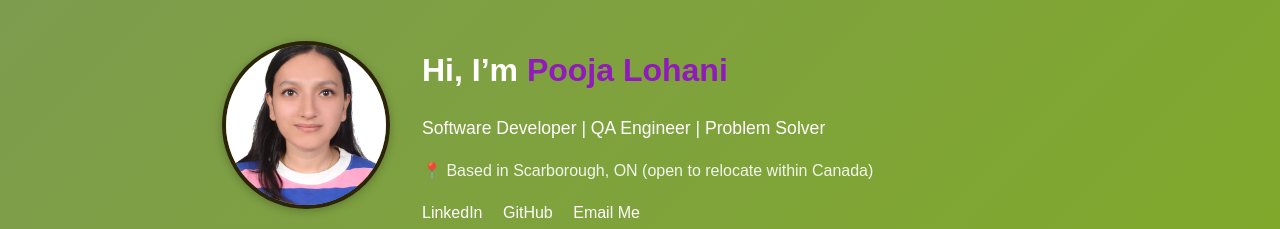
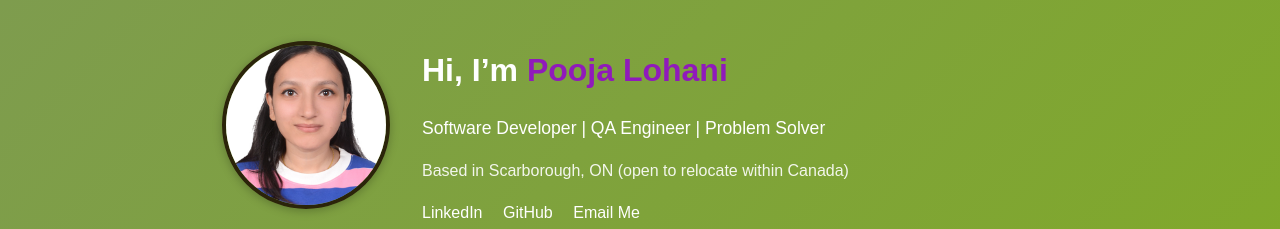
Before and after one commit to pooja02082020/pooja-portfolio, a plain HTML site: page index.html in a window 1280 px wide. Shown: the top 229 px of the page. Drawn offline with Linux system fonts and the light colour scheme.

Commit message:
change the file name

```diff
--- a/index.html
+++ b/index.html
@@ -14,7 +14,7 @@
       <div class="intro-text">
         <h1>Hi, I’m <span class="highlight-name">Pooja Lohani</span></h1>
         <p class="role">Software Developer | QA Engineer | Problem Solver</p>
-        <p class="place">📍 Based in Scarborough, ON (open to relocate within Canada)</p>
+        <p class="place"> Based in Scarborough, ON (open to relocate within Canada)</p>
         <div class="social-links">
           <a href="https://www.linkedin.com/in/pooja-lohani-22826b184/" target="_blank">LinkedIn</a>
           <a href="https://github.com/pooja02082020/" target="_blank">GitHub</a>
```
